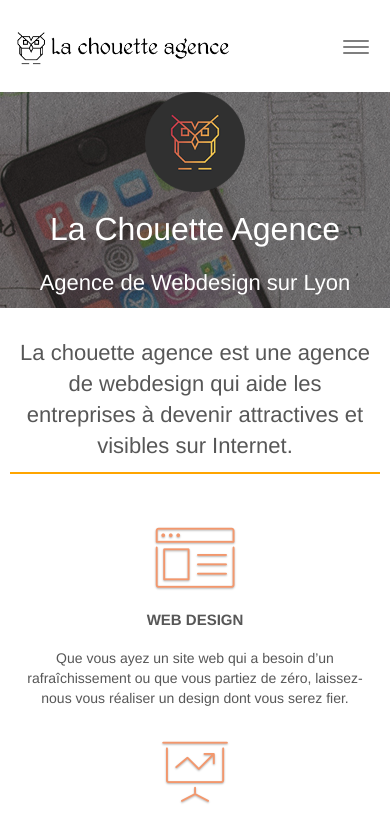
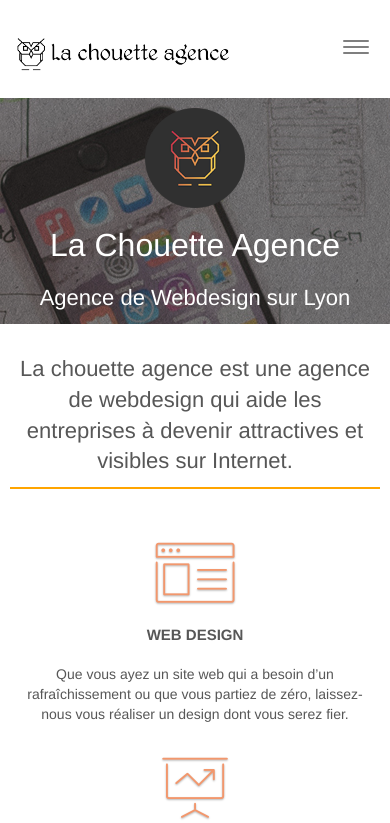
Before and after one commit to bengar-dev/OC-P4, a plain HTML site: page index.html in a window 390 px wide. Shown: the top 823 px of the page. Drawn offline with Linux system fonts and the light colour scheme.

Commit message:
maj index

```diff
--- a/index.html
+++ b/index.html
@@ -34,7 +34,6 @@
 <!-- bloc-0 -->
 <div class="bloc bgc-white l-bloc " id="bloc-0">
 	<div class="container bloc-sm">
-
 		<nav class="navbar row">
 			<div class="navbar-header">
 				<a class="navbar-brand" href="index.html"><img src="img/la-chouette-agence.png" alt="paris web design logo agence web meilleure agence" height="40" /></a>
@@ -58,7 +57,7 @@
 <!-- bloc-0 END -->
 
 <!-- bloc-1-presentation -->
-<div class="bloc bgc-dark-slate-blue bg-banniere d-bloc bg-t-edge bloc-bg-texture texture-paper b-parallax" id="bloc-1-hero">
+<div class="bloc bgc-dark-slate-blue bg-banniere d-bloc bg-t-edge bloc-bg-texture texture-paper b-parallax p-4" id="bloc-1-hero">
 	<div class="container bloc-lg">
 		<div class="row tight-width-whitespace">
 			<div class="col-sm-12">
--- a/style.css
+++ b/style.css
@@ -82,7 +82,7 @@ a:hover {
 }
 
 .bloc-sm {
-    padding: 20px 50px;
+    padding: 20px 0px 20px 0px;
 }
 
 .bg-center,
@@ -1029,6 +1029,10 @@ h4 {
         padding-left: 0;
         padding-right: 0;
     }
+
+    .bloc img {
+        margin-top:10px;
+    }
     .bloc-xxl,
     .bloc-xl,
     .bloc-lg {
@@ -1116,6 +1120,7 @@ h4 {
     .contact {
         padding:25px 5px 25px 5px;
     }
+
 }
 
 @media (max-width: 400px) {
```
